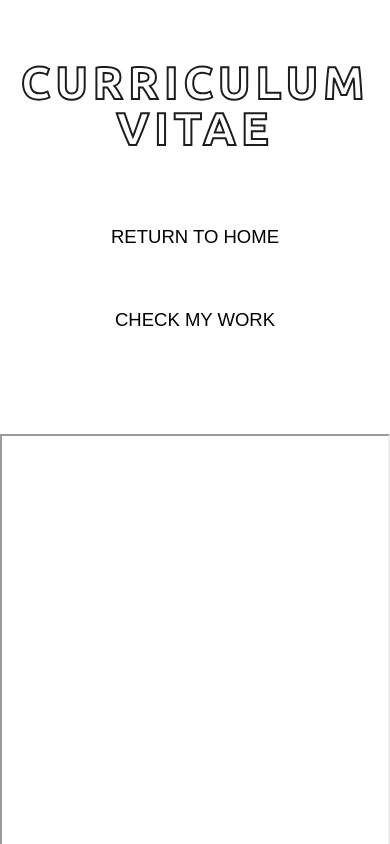
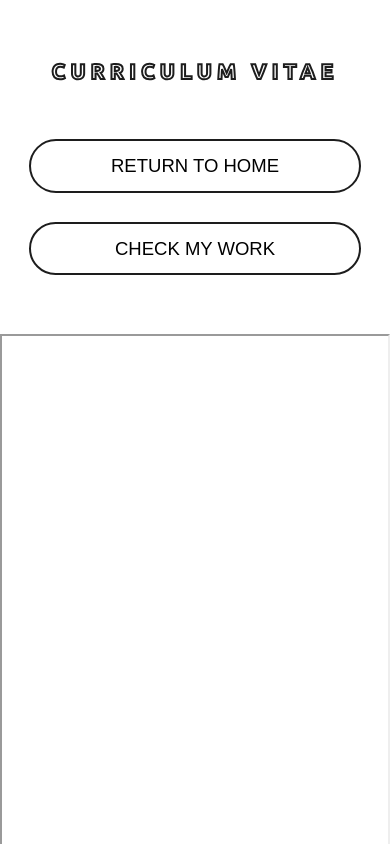
Before and after one commit to anAverageSlavGuy/portfolio, a React (Create React App) app: page /cv in a window 390 px wide. Shown: the top 844 px of the page. Built offline with nearby package versions, Linux system fonts and the light colour scheme.

Commit message:
CSS bugfix

```diff
--- /dev/null
+++ b/src/Cv.css
@@ -0,0 +1,37 @@
+.curriculum {
+    display: flex;
+    justify-content: center;
+    flex-direction: column;
+    align-items: center;
+}
+
+.curriculum-title {
+    font-weight: bold;
+    margin-top: 7.5vh;
+    font-family: 'Ubuntu', sans-serif;
+    -webkit-text-stroke: 2px #1d1d1d;
+    -webkit-text-fill-color: transparent;
+    font-size: var(--font-80);
+    line-height: 4.5vw;
+    font-weight: bold;
+    letter-spacing: 5px;
+    transition: all 0.3s ease-in-out;
+}
+
+.curriculum > .action-buttons {
+    width: 100%;
+    justify-content: center;
+    flex-direction: row;
+    column-gap: 2.15vw;
+}
+
+.curriculum > .action-buttons button {
+    border-color: #1d1d1d!important;
+}
+
+
+@media only screen and (max-width: 600px) {
+    iframe {
+        margin: 0!important;
+    }
+}
--- a/src/Cv.js
+++ b/src/Cv.js
@@ -1,15 +1,16 @@
 import { NavLink } from 'react-router-dom';
 import CvPdf from './Yevgeniy-Shavlay-CV.pdf';
+import './Cv.css';
 
 function Cv() {
     return (
-        <div className="work">
-            <div className="works-title" style={{ textAlign: "center", lineHeight: "12vw" }}>CURRICULUM VITAE</div>
-            <div className="action-buttons" style={{ width: "100%"}}>
-                <NavLink to="/"><button style={{ }}>RETURN TO HOME</button></NavLink>
-                <NavLink to="/work"><button style={{ }}>CHECK MY WORK</button></NavLink>
+        <div className="curriculum">
+            <div className="curriculum-title">CURRICULUM VITAE</div>
+            <div className="action-buttons" style={{ width: "100%", justifyContent: "center", flexDirection: "row", columnGap: "2.15vw"}}>
+                <NavLink to="/"><button style={{ width: "18vw" }}>RETURN TO HOME</button></NavLink>
+                <NavLink to="/work"><button style={{ width: "18vw" }}>CHECK MY WORK</button></NavLink>
             </div>
-            <iframe src={CvPdf + "#view=Fit"} style={{marginTop: "7.5vw", width: "100%", height: "100vh"}}></iframe>
+            <iframe src={CvPdf + "#view=Fit"} style={{margin: "3.25vh 0 0 0", width: "100%", height: "100vh"}}></iframe>
         </div>
     );
 }
--- a/src/HomeDesktop.js
+++ b/src/HomeDesktop.js
@@ -131,7 +131,7 @@ function HomeDesktop() {
                                 Hi, i’m <span>Yev</span><br />
                                 <hr />
                                 I am a fullstack developer specialized in frontend and backend.
-                                I have been working for about 5 years and I really want to learn new and stimulating things
+                                I have been working for about 6 years and I really want to learn new and stimulating things
                                 because I like to range in the field of programming, from the deepness of the backend to fancy CSS.
                             </div>
 
@@ -160,7 +160,7 @@ function HomeDesktop() {
                                 Hi, i’m <span>Yev</span><br />
                                 <hr />
                                 I am a fullstack developer specialized in frontend and backend.
-                                I have been working for about 5 years and I really want to learn new and stimulating things
+                                I have been working for about 6 years and I really want to learn new and stimulating things
                                 because I like to range in the field of programming, from the deepness of the backend to fancy CSS.
                             </div>
 
--- a/src/HomeMobile.js
+++ b/src/HomeMobile.js
@@ -134,7 +134,7 @@ function HomeMobile() {
                         Hi, i’m <span>Yev</span><br />
                         <hr />
                         I am a fullstack developer specialized in frontend and backend.
-                        I have been working for about 5 years and I really want to learn new and stimulating things
+                        I have been working for about 6 years and I really want to learn new and stimulating things
                         because I like to range in the field of programming, from the deepness of the backend to fancy CSS.
                     </div>
 
--- a/src/Work.css
+++ b/src/Work.css
@@ -24,7 +24,6 @@
     margin: auto;
     margin: 3.25vh 0 6.75vh 0;
     display: flex;
-    justify-content: space-between;
     flex-wrap: wrap;
     column-gap: 2.15vw;
     row-gap: 2.15vw;
@@ -122,7 +121,9 @@
     color: #fff;
 }
 
-
+.work > .action-buttons button {
+    border-color: #1d1d1d!important;
+}
 
 
 @media only screen and (max-width: 600px) {
--- a/src/Work.js
+++ b/src/Work.js
@@ -4,13 +4,14 @@ import Netflix from './img/netflix.png';
 import WeddingInvitation from './img/wedding-invitation.png';
 import Fomo from './img/fomo.png';
 import Jasmin from './img/jasmin.png';
+import Spotify from './img/spotify.png';
 
 
 function Work() {
   return (
     <div className="work">
       <div className="works-title">WORK</div>
-      <div className="action-buttons" style={{ width: "100%", marginTop: "2.15vw", justifyContent: "center", flexDirection: "row", columnGap: "2.15vw"}}>
+      <div className="action-buttons" style={{ width: "100%", justifyContent: "center", flexDirection: "row", columnGap: "2.15vw"}}>
         <NavLink to="/"><button style={{ width: "18vw" }}>RETURN TO HOME</button></NavLink>
         <NavLink to="/cv"><button style={{ width: "18vw" }}>CHECK MY CV</button></NavLink>
       </div>
@@ -69,6 +70,19 @@ function Work() {
             </div>
           </div>
         </div>
+        <div className="work-container">
+          <div className="work-header">SPOTIFY REACT CLONE</div>
+          <div className="work-body">
+            <img src={Spotify} />
+            <div className="details">
+              Spotify clone made with create-react-app and Tailwind css framework
+            </div>
+            <div className="details-actions">
+              <a href="https://github.com/anAverageSlavGuy/spotify-react-clone" target="_blank"><button>SOURCE</button></a>
+              <a href="https://mellifluous-custard-316738.netlify.app" target="_blank"><button>DEMO</button></a>
+            </div>
+          </div>
+        </div>
       </div>
     </div >
   );
```
Also changed, not shown: src/img/spotify.png (added).
